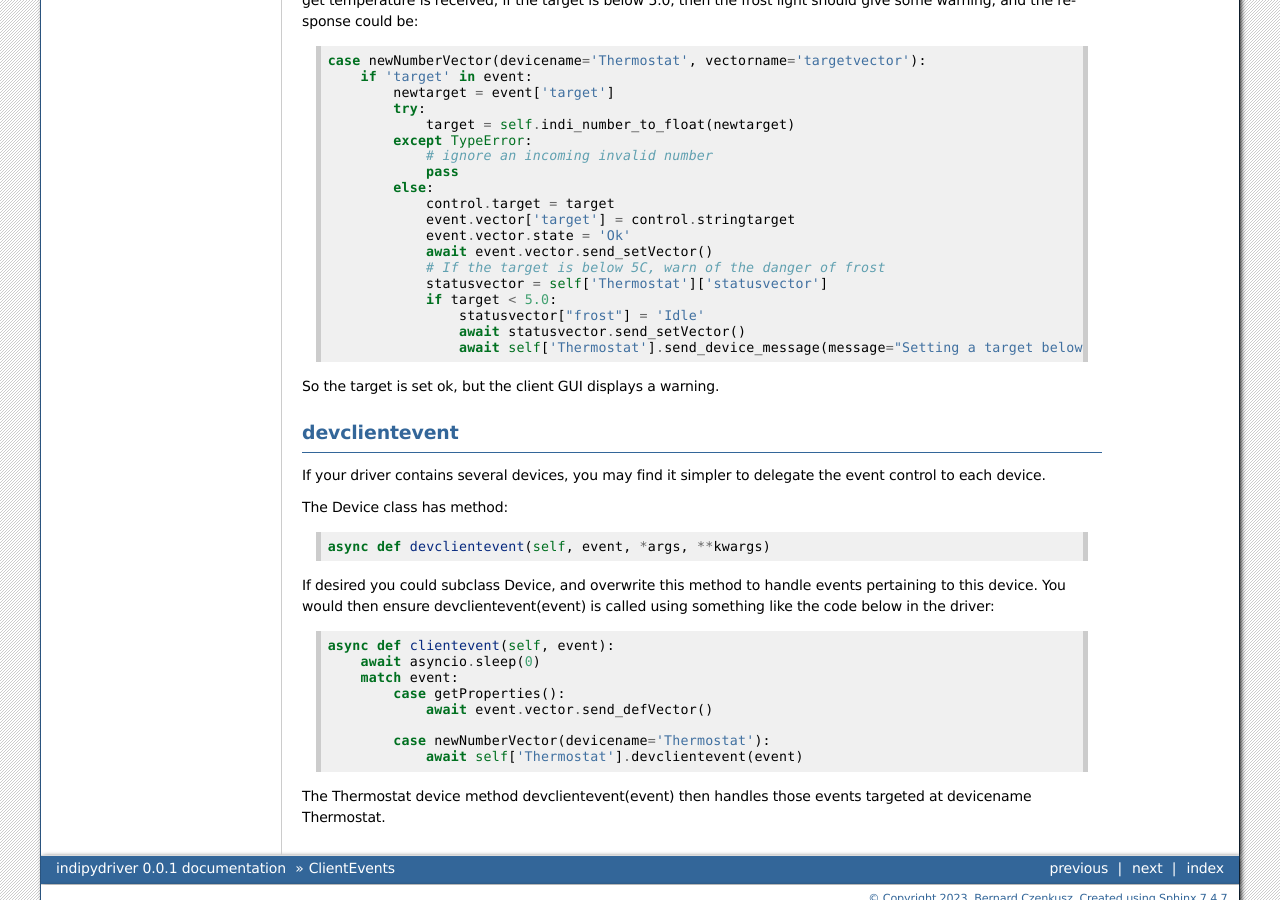
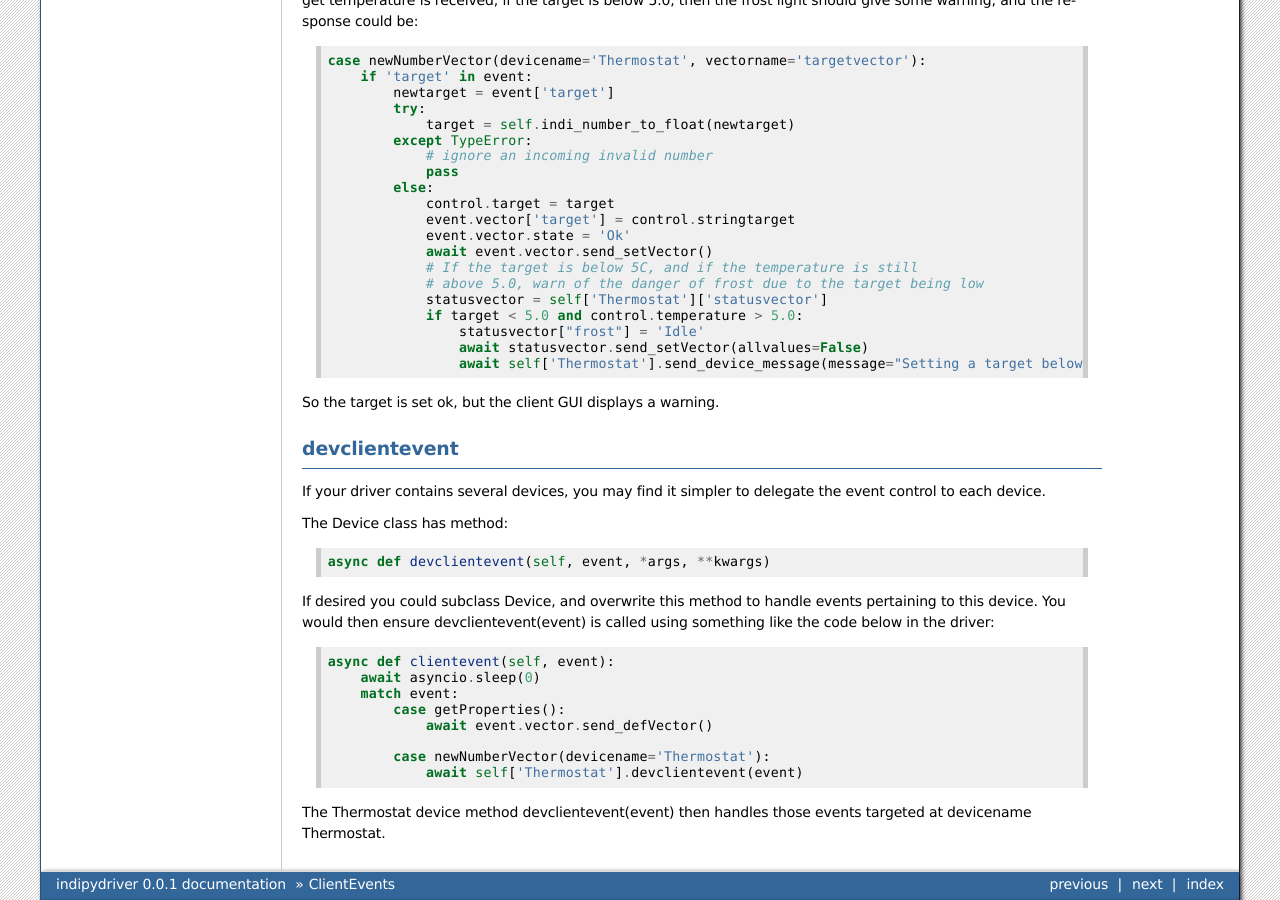
Before and after one commit to bernie-skipole/indipydriver, a Sphinx documentation site: the page built from docs/source/usage/clientevents.rst, in a window 1280 px wide and 900 px high, scrolled down 1877 px. Built offline with Sphinx 7.4.7, drawn with Linux system fonts in a browser that asks for light colours.

```diff
--- a/docs/source/usage/clientevents.rst
+++ b/docs/source/usage/clientevents.rst
@@ -88,11 +88,12 @@ Expanding the thermostat example with the "statusvector" set of lights introduce
                 event.vector['target'] = control.stringtarget
                 event.vector.state = 'Ok'
                 await event.vector.send_setVector()
-                # If the target is below 5C, warn of the danger of frost
+                # If the target is below 5C, and if the temperature is still
+                # above 5.0, warn of the danger of frost due to the target being low
                 statusvector = self['Thermostat']['statusvector']
-                if target < 5.0:
+                if target < 5.0 and control.temperature > 5.0:
                     statusvector["frost"] = 'Idle'
-                    await statusvector.send_setVector()
+                    await statusvector.send_setVector(allvalues=False)
                     await self['Thermostat'].send_device_message(message="Setting a target below 5C risks frost damage")
 
 
--- a/docs/source/usage/hardware.rst
+++ b/docs/source/usage/hardware.rst
@@ -62,7 +62,7 @@ The hardware method becomes::
 
                 # set the string temperature into the temperature vector
                 temperaturevector['temperature'] = control.stringtemperature
-                await temperaturevector.send_setVector(timeout=10)
+                await temperaturevector.send_setVector(timeout='10')
 
                 temperature = control.temperature
 
```
Also changed, not shown: 2 other files.
